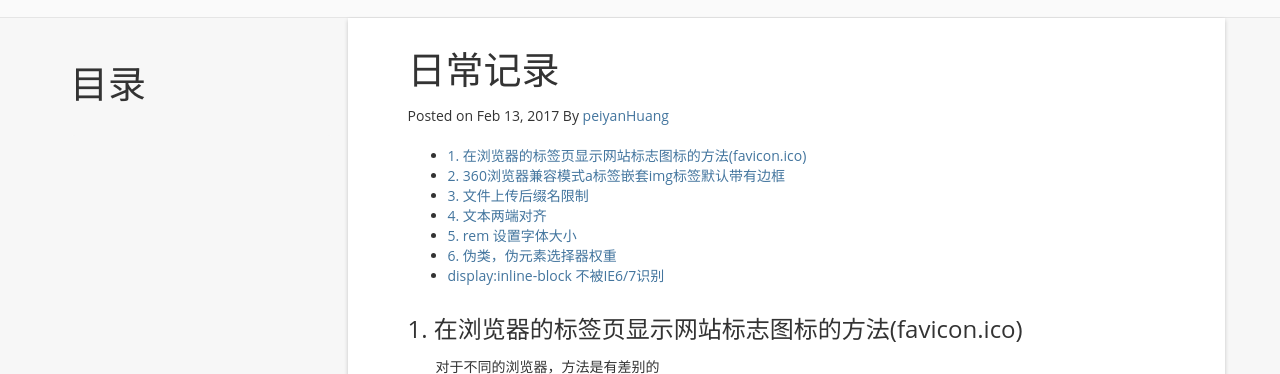
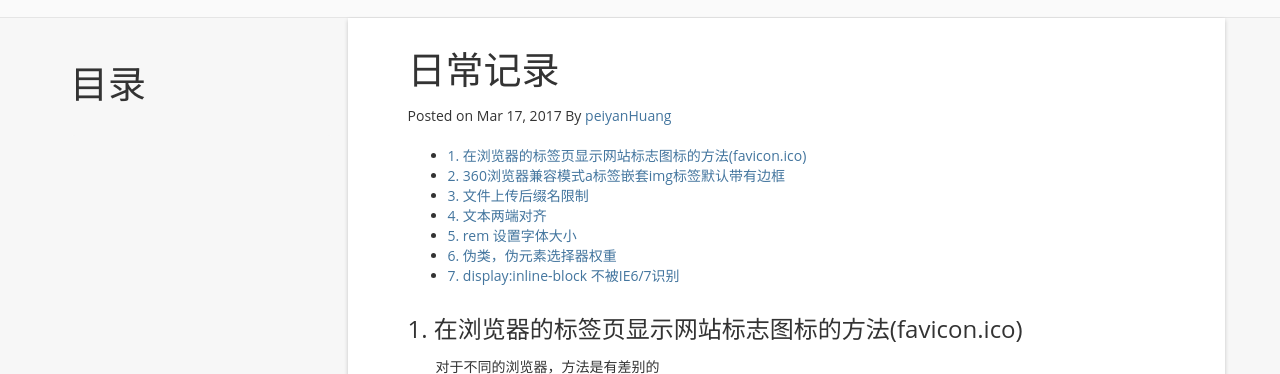
Before and after one commit to peiyanhuang/MyBlog, a Jekyll site: the page built from _posts/2016-09-29-html(1).md, in a window 1280 px wide and 900 px high. Shown: the part 329-703 px from the top of the window. Built offline with Jekyll 4.4.1, drawn with Linux system fonts in a browser that asks for light colours; nearby versions of some CDN libraries; some of the changed text lies outside the part shown.

Commit message:
inline-block in IE6/7

```diff
--- a/_posts/2016-09-29-html(1).md
+++ b/_posts/2016-09-29-html(1).md
@@ -1,7 +1,7 @@
 ---
 layout: post
 title:  日常记录
-date:   2017-02-13 18:58:00 +0800
+date:   2017-03-17 18:58:00 +0800
 categories: HTML
 tag: CSS
 ---
@@ -104,7 +104,7 @@
 3.第三等：代表类，伪类和属性选择器，如.content，权值为10。
 4.第四等：代表类型选择器和伪元素选择器，如div p，权值为1。
 
-### display:inline-block 不被IE6/7识别
+### 7. display:inline-block 不被IE6/7识别
 
 第一种：专门为IE7写Hack
 
```
